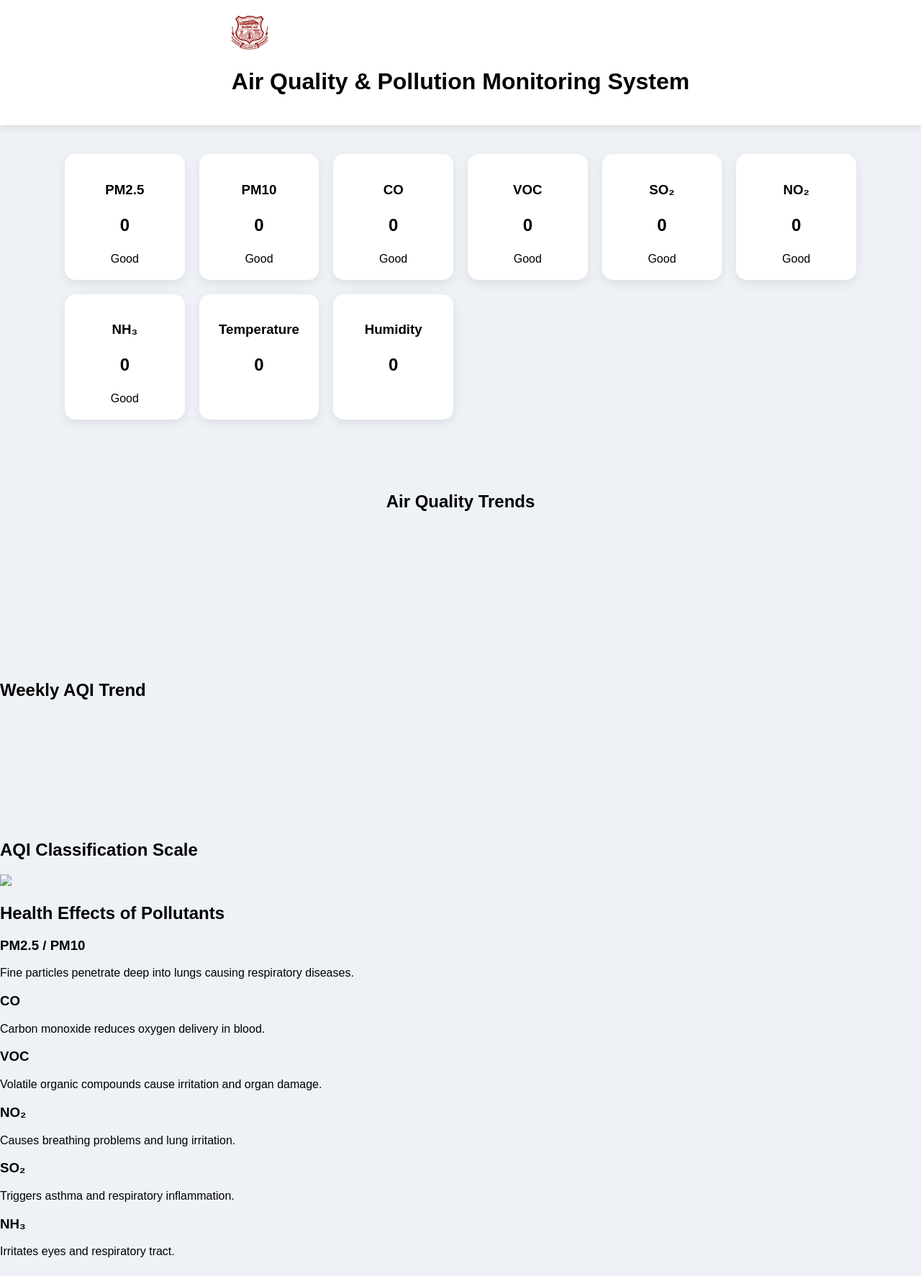
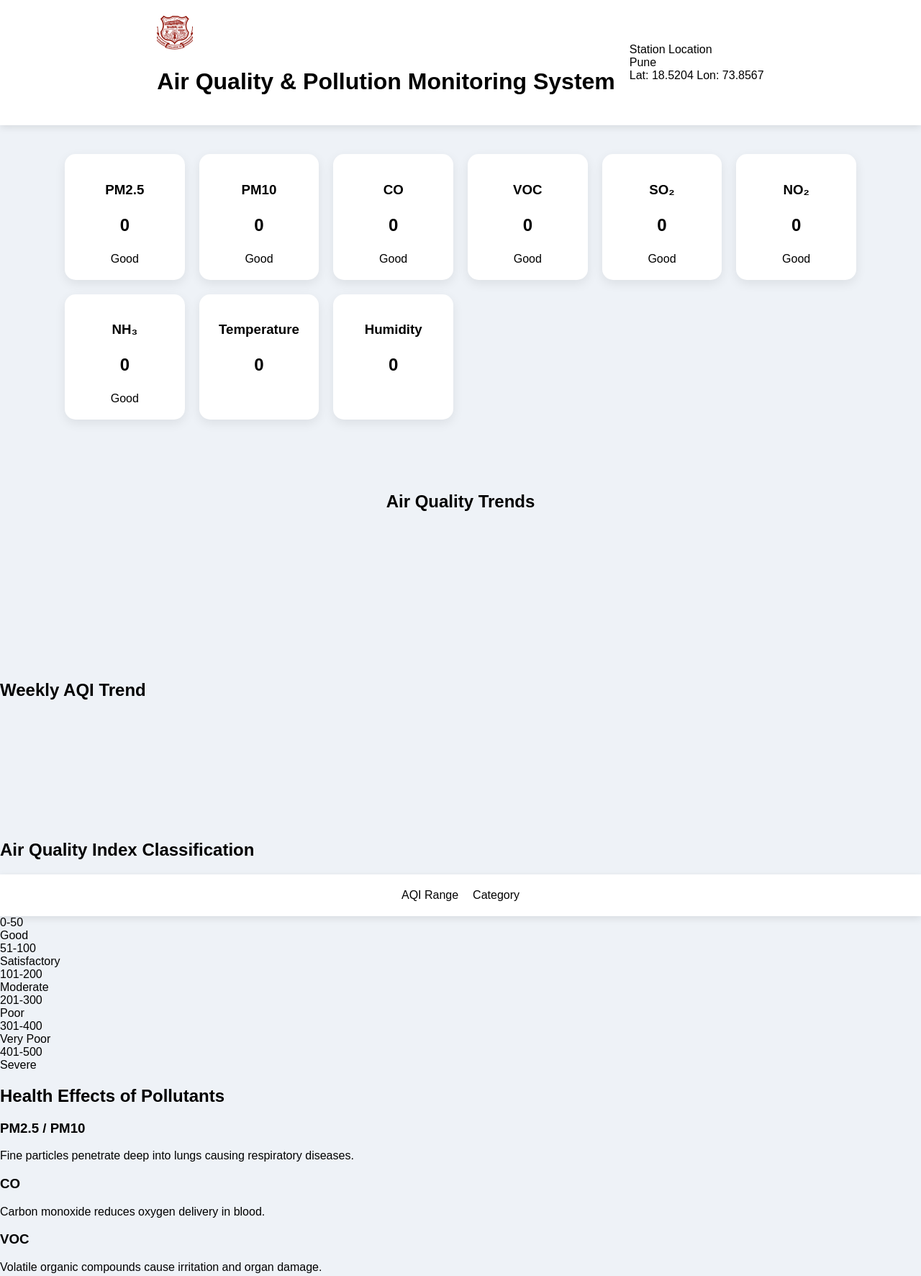
Before and after one commit to pg8530391082/AQMPM_IoT, a website: page public/index.html in a window 1280 px wide. Shown: the top 1773 px of the page at 72% size. Drawn offline with nearby package versions, Linux system fonts and the light colour scheme; no server answers.

Commit message:
Update index.html

```diff
--- a/public/index.html
+++ b/public/index.html
@@ -22,11 +22,28 @@
 
 <header class="header">
 
-<div class="header-container">
+<div class="header-left">
 
 <img src="logo.png" class="logo">
 
 <h1>Air Quality & Pollution Monitoring System</h1>
+
+</div>
+
+
+<div class="location-box">
+
+<div class="location-title">Station Location</div>
+
+<div id="locationName">Pune</div>
+
+<div class="coordinates">
+
+<span>Lat: <span id="lat">18.5204</span></span>
+
+<span>Lon: <span id="lon">73.8567</span></span>
+
+</div>
 
 </div>
 
@@ -38,43 +55,43 @@
 
 <div class="sensor-grid">
 
-<div class="sensor-card">
+<div class="sensor-card" id="card-pm25">
 <h3>PM2.5</h3>
 <p id="pm25">0</p>
 <span id="pm25Status">Good</span>
 </div>
 
-<div class="sensor-card">
+<div class="sensor-card" id="card-pm10">
 <h3>PM10</h3>
 <p id="pm10">0</p>
 <span id="pm10Status">Good</span>
 </div>
 
-<div class="sensor-card">
+<div class="sensor-card" id="card-co">
 <h3>CO</h3>
 <p id="co">0</p>
 <span id="coStatus">Good</span>
 </div>
 
-<div class="sensor-card">
+<div class="sensor-card" id="card-voc">
 <h3>VOC</h3>
 <p id="voc">0</p>
 <span id="vocStatus">Good</span>
 </div>
 
-<div class="sensor-card">
+<div class="sensor-card" id="card-so2">
 <h3>SO₂</h3>
 <p id="so2">0</p>
 <span id="so2Status">Good</span>
 </div>
 
-<div class="sensor-card">
+<div class="sensor-card" id="card-no2">
 <h3>NO₂</h3>
 <p id="no2">0</p>
 <span id="no2Status">Good</span>
 </div>
 
-<div class="sensor-card">
+<div class="sensor-card" id="card-nh3">
 <h3>NH₃</h3>
 <p id="nh3">0</p>
 <span id="nh3Status">Good</span>
@@ -134,11 +151,25 @@
 
 
 
-<section class="aqi-scale">
+<section class="aqi-scale-section">
 
-<h2>AQI Classification Scale</h2>
+<h2>Air Quality Index Classification</h2>
 
-<img src="aqi-scale.png" class="scale-img">
+<div class="aqi-table">
+
+<div class="aqi-row header">
+<div>AQI Range</div>
+<div>Category</div>
+</div>
+
+<div class="aqi-row good"><div>0-50</div><div>Good</div></div>
+<div class="aqi-row satisfactory"><div>51-100</div><div>Satisfactory</div></div>
+<div class="aqi-row moderate"><div>101-200</div><div>Moderate</div></div>
+<div class="aqi-row poor"><div>201-300</div><div>Poor</div></div>
+<div class="aqi-row verypoor"><div>301-400</div><div>Very Poor</div></div>
+<div class="aqi-row severe"><div>401-500</div><div>Severe</div></div>
+
+</div>
 
 </section>
 
```
